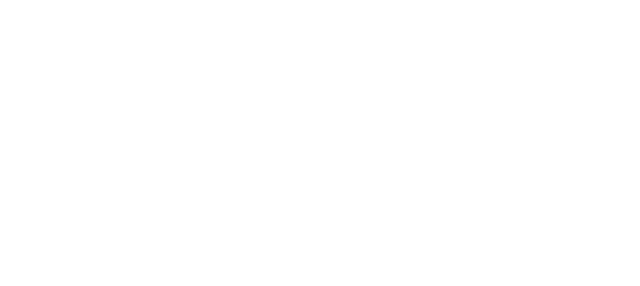
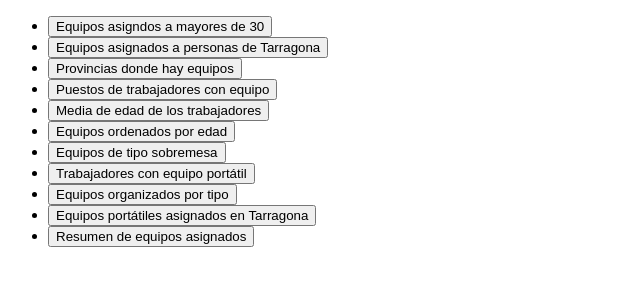
Before and after one commit to jona2255/ejercicio-7-equipos, a website: page index.html in a window 1280 px wide. Shown: the whole page, without its empty margins (0-640 px from the left). Drawn offline with Linux system fonts and the light colour scheme.

Commit message:
layout con lista de botones

```diff
--- a/index.html
+++ b/index.html
@@ -10,6 +10,44 @@
   <script src="js/index.js" defer></script>
   <script src="js/scripts.js" defer></script>
 </head>
+<ul>
+  <li class="boton gt-30">
+    <button type="button">Equipos asigndos a mayores de 30</button>
+  </li>
+  <li class="boton tarragona">
+    <button type="button">Equipos asignados a personas de Tarragona</button>
+  </li>
+  <li class="boton provincias">
+    <button type="button">Provincias donde hay equipos</button>
+  </li>
+  <li class="boton puestos">
+    <button type="button">Puestos de trabajadores con equipo</button>
+  </li>
+  <li class="boton edad-media">
+    <button type="button">Media de edad de los trabajadores</button>
+  </li>
+  <li class="boton orden-edad">
+    <button type="button">Equipos ordenados por edad</button>
+  </li>
+  <li class="boton sobremesa">
+    <button type="button">Equipos de tipo sobremesa</button>
+  </li>
+  <li class="boton trabajadores-portatil">
+    <button type="button">Trabajadores con equipo portátil</button>
+  </li>
+  <li class="boton equipos-tipo">
+    <button type="button">Equipos organizados por tipo</button>
+  </li>
+  <li class="boton portatiles-tarragona">
+    <button type="button">Equipos portátiles asignados en Tarragona</button>
+  </li>
+  <li class="boton resumen">
+    <button type="button">Resumen de equipos asignados</button>
+  </li>
+</ul>
+<section>
+  <!--   la cosa rara de la derecha, quizas es un aside en vez de un section -->
+</section>
 
 <body>
 
```
